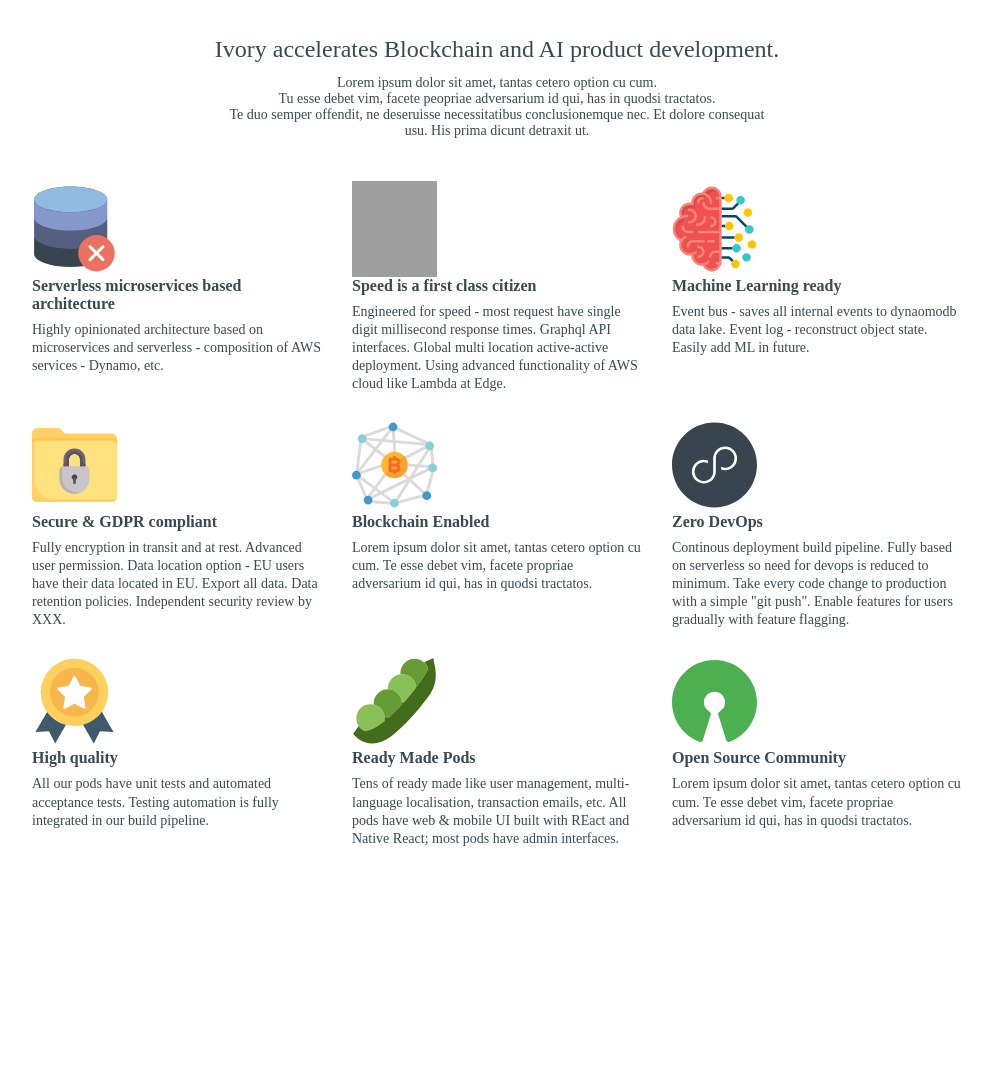
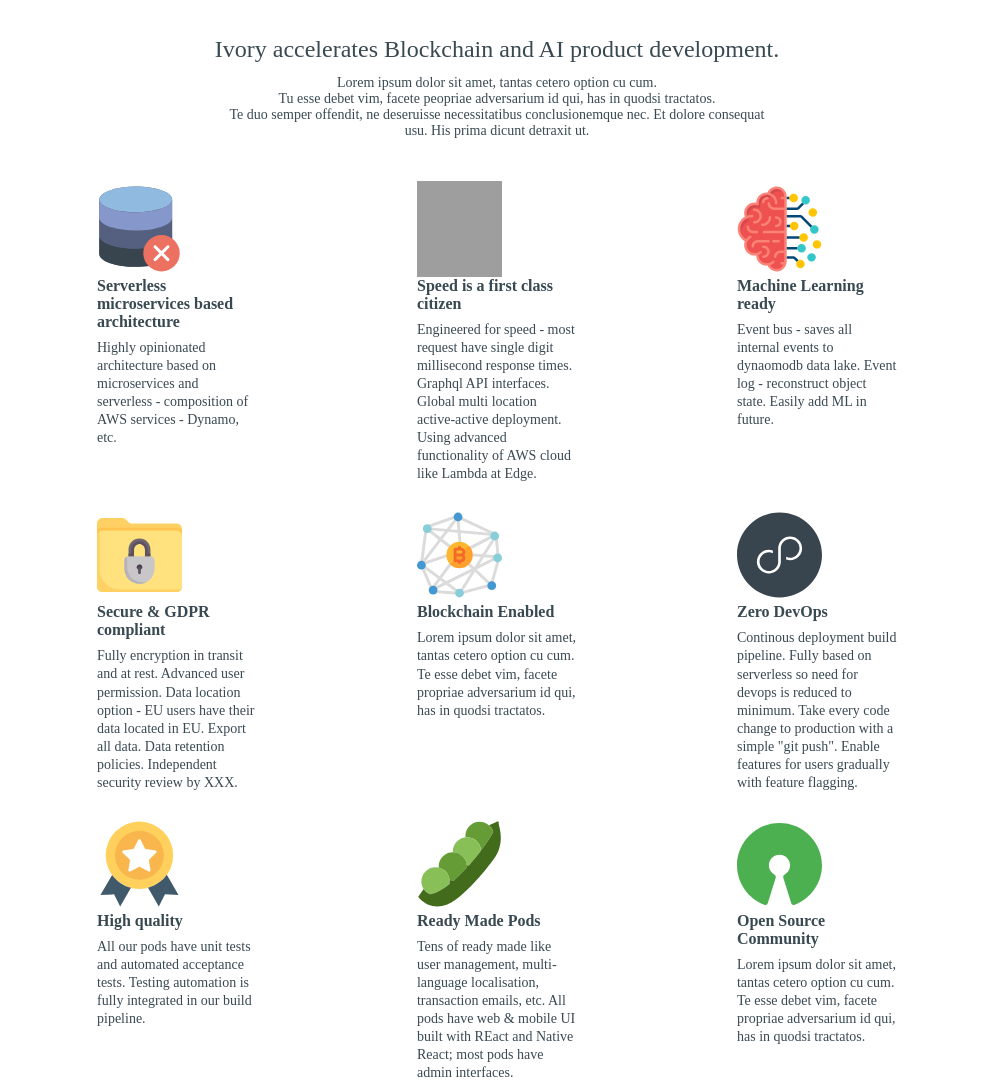
Before and after one commit to ivoryio/ivoryio-website, a Gatsby site: page / in a window 1280 px wide. Shown: the whole page, without its empty margins (143-1134 px from the left). Before the commit the page ends 872 px from the top, so only its background shows below. Built offline with nearby package versions, Linux system fonts and the light colour scheme; Gatsby itself is replaced by a stand-in of ours; grey boxes are pictures that could not be loaded.

Commit message:
refactor css

```diff
--- a/src/components/ivoryPresentation.js
+++ b/src/components/ivoryPresentation.js
@@ -24,7 +24,7 @@
           Lorem ipsum dolor sit amet, tantas cetero option cu cum. <br />Tu esse debet vim, facete peopriae adversarium id qui, has in quodsi tractatos. <br />Te duo semper offendit, ne deseruisse necessitatibus conclusionemque nec. Et dolore consequat <br />usu. His prima dicunt detraxit ut.
         </p>
         <Grid >
-          <Row className='d-flex justify-content-around'>
+          <Row >
             <Col className={'column'} sm={12} md={4} >
               <img className={'image'} src={database} />
               <h3 className={'title'} > {constants.DATABASE_TITLE}</h3>
@@ -35,13 +35,13 @@
               <h3 className={'title'}> {constants.SPEED_TITLE}</h3>
               <p className={'text'}>{constants.SPEED_TEXT}</p>
             </Col>
-            <Col className={'lastColumn'} sm={12} md={4} >
+            <Col className={'column'} sm={12} md={4} >
               <img className={'image'} src={machineLearning} />
               <h3 className={'title'}> {constants.MACHINE_LEARNING_TITLE}</h3>
               <p className={'text'}>{constants.MACHINE_LEARNING_TEXT}</p>
             </Col>
           </Row>
-          <Row className='d-flex justify-content-around'>
+          <Row>
             <Col className={'column'} sm={12} md={4} >
               <img className={'image'} src={secure} />
               <h3 className={'title'}> {constants.SECURE_TITLE}</h3>
@@ -52,13 +52,13 @@
               <h3 className={'title'}> {constants.BLOCKCHAIN_TITLE}</h3>
               <p className={'text'}>{constants.BLOCKCHAIN_TEXT}</p>
             </Col>
-            <Col className={'lastColumn'} sm={12} md={4} >
+            <Col className={'column'} sm={12} md={4} >
               <img className={'image'} src={devops} />
               <h3 className={'title'}> {constants.DEVOPS_TITLE}</h3>
               <p className={'text'}>{constants.DEVOPS_TEXT}</p>
             </Col>
           </Row>
-          <Row className='d-flex justify-content-around'>
+          <Row>
             <Col className={'column'} sm={12} md={4}>
               <img className={'image'} src={quality} />
               <h3 className={'title'}> {constants.QUALITY_TITLE}</h3>
@@ -69,7 +69,7 @@
               <h3 className={'title'}> {constants.PODS_TITLE}</h3>
               <p className={'text'}>{constants.PODS_TEXT}</p>
             </Col>
-            <Col className={'lastColumn'} sm={12} md={4}>
+            <Col className={'column'} sm={12} md={4}>
               <img className={'image'} src={openSource} />
               <h3 className={'title'}> {constants.OPENSOURCE_TITLE}</h3>
               <p className={'text'}>{constants.OPENSOURCE_TEXT}</p>
--- a/src/components/presentation.css
+++ b/src/components/presentation.css
@@ -1,53 +1,41 @@
 .wrapper{
     margin-right: 0.5em;
     margin-left: 0.5em;
+    font-family: Averta;
+    font-style: normal;
+    font-stretch: normal;
+    color: #394952;
 }
 .title {
-    font-family: Averta;
-    font-size: 16px;
-    font-weight: 600;
-    font-style: normal;
-  font-stretch: normal;
+  font-size: 16px;
+  font-weight: 600;
   line-height: normal;
   letter-spacing: normal;
   text-align: left;
-  color: #394952;
   margin-bottom: 0.5em;
 }
 .text {
-    font-family: Averta;
     font-size:  14px;
     font-weight: 300;
-    font-style: normal;
-    font-stretch: normal;
     line-height: 1.29;
     letter-spacing: normal;
     text-align: left;
-    color: #394952;
 }
 .bigTitle {
- font-family: Averta;
   font-size: 24px;
   font-weight: normal;
-  font-style: normal;
-  font-stretch: normal;
   line-height: normal;
   letter-spacing: normal;
-  color: #394952;
   margin-bottom: 0.5em;
   margin-top: 1.5em;
   text-align: center;
 }
 .textFromTitle {
-    font-family: Averta;
   font-size: 14px;
   font-weight: 300;
-  font-style: normal;
-  font-stretch: normal;
   line-height: normal;
   letter-spacing: normal;
   text-align: center;
-  color: #394952;
   margin-bottom: 3em;
 }
 .image {
@@ -56,13 +44,14 @@
 }
 .row {
     margin-bottom: 0.5em;
-}@media (min-width: 768px){
+}
+@media (min-width: 768px){
     .wrapper{
         margin-right: 4em;
     margin-left: 4em;
     }
 }
-@media (max-width: 765px){
+@media (max-width: 766px){
 .col-sm-12 {
     flex: 0 0 100%;
     max-width: 100%;
@@ -100,4 +89,8 @@
     margin-right: 10em;
     margin-left: 10em;
 }
+.column {
+    padding-left: 5em;
+    padding-right: 5em;
 }
+}
--- a/src/pages/index.js
+++ b/src/pages/index.js
@@ -1,10 +1,12 @@
 import React from 'react'
 import 'bootstrap/dist/css/bootstrap.css'
 import Presentation from '../components/ivoryPresentation'
+
 const IndexPage = () => (
-  <div>
-    <Presentation />
-  </div>
+  <body style={{margin: 0, padding: 0}}>
+    <div>
+      <Presentation />
+    </div>
+  </body>
 )
-
 export default IndexPage
```
Also changed, not shown: public/index.html (+19 -1 lines).
